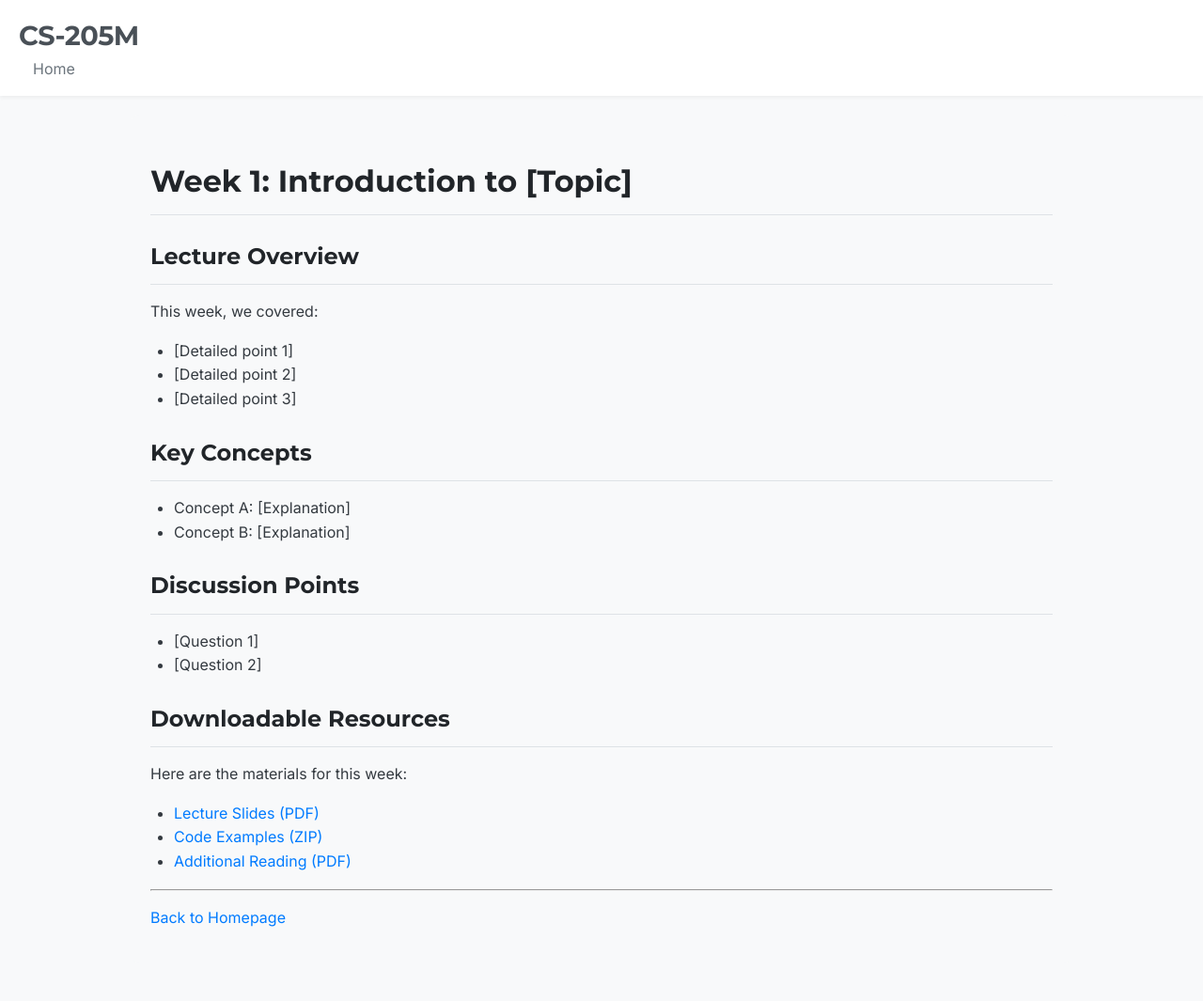
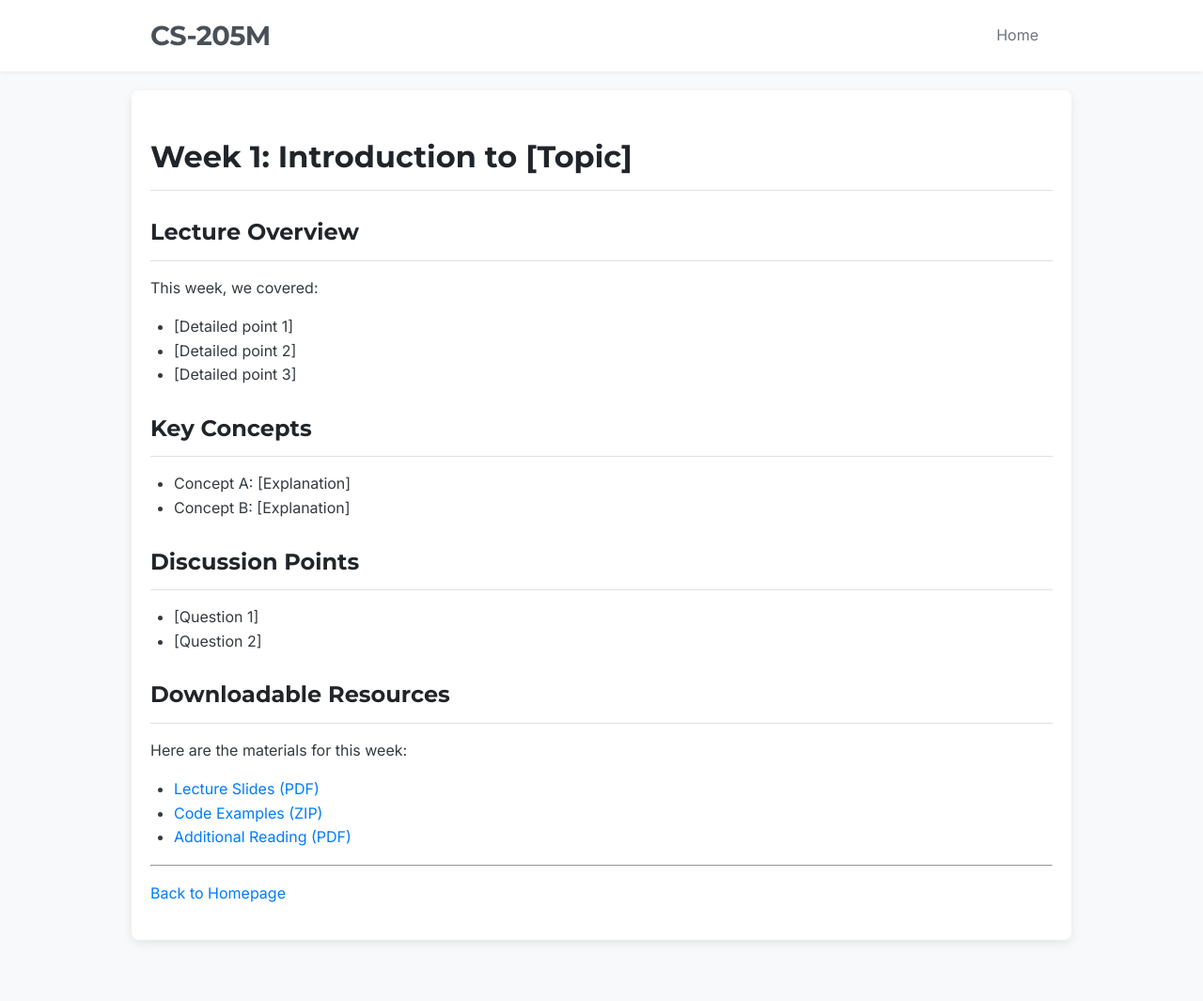
Before and after one commit to arxisme/CS-205M, a Jekyll site: the page built from week1.md, in a window 1280 px wide. Shown: the whole page at 94% size. Built offline with Jekyll 4.4.1, drawn with Linux system fonts in a browser that asks for light colours; after the commit the page ends 1040 px from its top, so only the background shows below that.

Commit message:
changed the style

```diff
--- a/_layouts/minimal.html
+++ b/_layouts/minimal.html
@@ -22,12 +22,17 @@
             padding: 15px 20px;
             box-shadow: 0 2px 4px rgba(0, 0, 0, 0.05); /* Subtle shadow */
             display: flex;
-            justify-content: space-between;
+            justify-content: center; /* Center the nav-content horizontally */
             align-items: center;
             margin-bottom: 20px; /* Space below navbar */
         }
-        .nav-content{
-          max-width: 1200px;
+
+        .nav-content {
+            display: flex; /* Make children flex items */
+            justify-content: space-between; /* Space out brand and nav links */
+            align-items: center;
+            max-width: 960px; /* Constrain content width */
+            width: 100%; /* Take full width within max-width */
         }
 
         .navbar-brand {
@@ -56,8 +61,9 @@
         /* Main Content Area */
         main {
             padding: 20px;
-            background-color: inherit;
+            background-color: #ffffff; /* Changed to white for content box */
             border-radius: 8px;
+            box-shadow: 0 4px 12px rgba(0, 0, 0, 0.08); /* Slightly more prominent shadow for content */
             max-width: 960px; /* Increased max-width for better content display */
             margin: 0 auto 40px auto; /* Centered with bottom margin */
         }
@@ -70,7 +76,6 @@
             margin-top: 25px;
             margin-bottom: 15px;
         }
-
 
         a {
             color: #007bff; /* Standard blue for general links */
@@ -90,24 +95,26 @@
         /* Responsive Adjustments */
         @media (max-width: 768px) {
             .navbar {
-                flex-direction: column;
-                align-items: flex-start;
+                padding: 10px 15px; /* Adjust padding for smaller screens */
             }
-
+            .nav-content {
+                flex-direction: column; /* Stack items vertically */
+                align-items: flex-start; /* Align items to the start */
+            }
             .navbar-nav {
                 margin-top: 10px;
                 width: 100%;
                 display: flex;
                 flex-direction: column;
             }
-            .navbar-nav  a {
+            .navbar-nav a {
                 display: block;
                 width: 100%;
                 text-align: center;
                 margin-bottom: 5px;
             }
             main {
-                margin: 0 10px 20px 10px;
+                margin: 0 10px 20px 10px; /* Adjust margin for smaller screens */
                 padding: 15px;
             }
         }
@@ -116,11 +123,11 @@
 <body>
     <nav class="navbar">
         <div class="nav-content">
-          <a href="{{ site.baseurl }}/" class="navbar-brand">CS-205M</a>
-        <div class="navbar-nav">
-            <a href="{{ site.baseurl }}/">Home</a>
-            <!-- Add more navigation links here if needed, e.g., <a href="{{ site.baseurl }}/syllabus.html">Syllabus</a> -->
-        </div>
+            <a href="{{ site.baseurl }}/" class="navbar-brand">CS-205M</a>
+            <div class="navbar-nav">
+                <a href="{{ site.baseurl }}/">Home</a>
+                <!-- Add more navigation links here if needed, e.g., <a href="{{ site.baseurl }}/syllabus.html">Syllabus</a> -->
+            </div>
         </div>
     </nav>
     <main>
```
